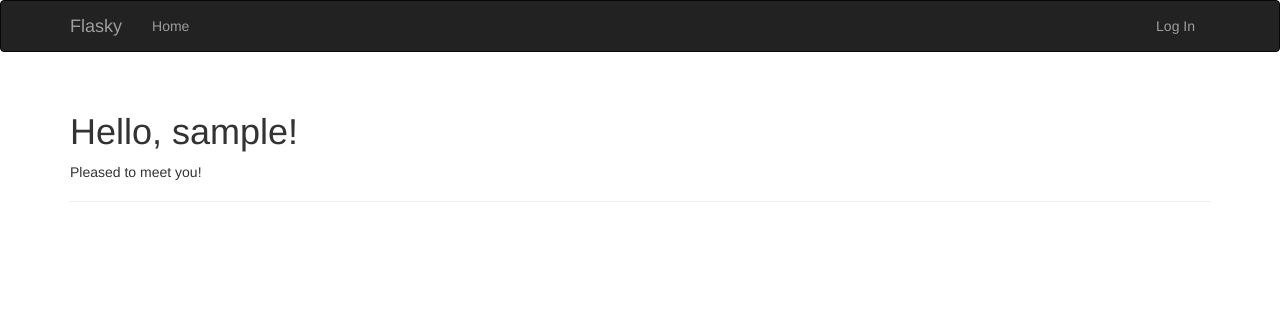
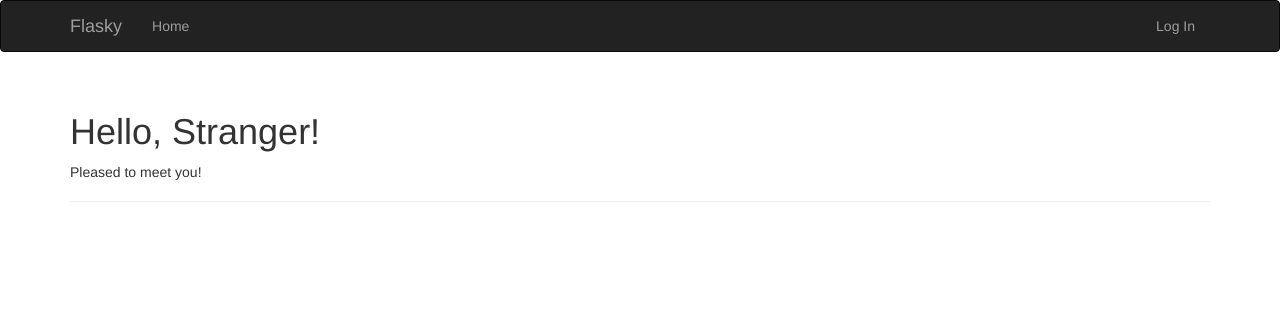
Before and after one commit to babu97/flask1, a Flask app: a page that uses app/templates/user.html in a window 1280 px wide. Shown: the top 312 px of the page. Run offline with Flask 3, Linux system fonts and the light colour scheme; parts of the project's set-up code (start-up, migrations or seed data) failed here and were passed over; some libraries are stand-ins or nearby versions.

Commit message:
new functionality

```diff
--- a/app/templates/user.html
+++ b/app/templates/user.html
@@ -5,7 +5,7 @@
 
 {% block page_content %}
 <div class="page-header">
-    <h1>Hello, {% if name %}{{ name }}{% else %}Stranger{% endif %}!</h1>
+    <h1>Hello, {% if current_user.is_authenticated %}{{ current_user.username }}{% else %}Stranger{% endif %}!</h1>
     {% if not known %}
     <p>Pleased to meet you!</p>
     {% else %}
```
Also changed, not shown: data-dev.sqlite.
